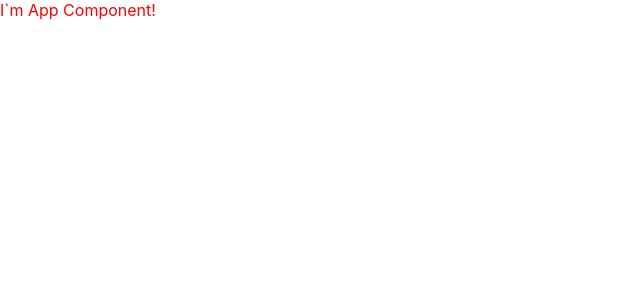
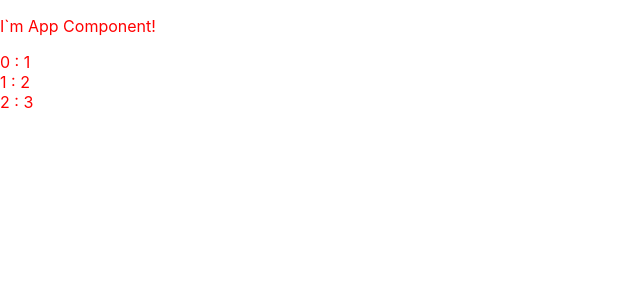
Before and after one commit to UntilTheCore/react-demo-1, a React (Create React App) app: page / in a window 1280 px wide. Shown: the top 300 px of the page, without its empty margins (0-640 px from the left). Built offline with nearby package versions, Linux system fonts and the light colour scheme.

Commit message:
jsx循环语法的使用

```diff
--- a/src/App.js
+++ b/src/App.js
@@ -3,8 +3,31 @@ import React from 'react'
 const App = () => {
     // return 后面的括号等同于 React.createElement，所以必须引入React
     return (
-        <div className="red">I`m App Component!</div>
+        <div className="red">
+            <p>I`m App Component!</p>
+            <Component1 numbers={[1, 2, 3]}/>
+        </div>
     )
 }
 
+
+ // 循环使用总结：
+// 只要是除了jsx认识的html标签外，有和js沾边的就要用 {} 包起来，否则就是报错。
+// 包起来可以是变量，函数调用，对象等。
+const Component1 = (props) => {
+    // 循环输出写法 1
+    // return (
+    //     <div> {
+    //         props.numbers.map((item,index) => {
+    //             return <div>{index} : {item} </div>
+    //     })}
+    //     </div>
+    // )
+
+    // 循环输出写法 2
+    return props.numbers.map( (item,index) => {
+        return <div>{index} : {item}</div>
+    })
+}
+
 export default App
```
